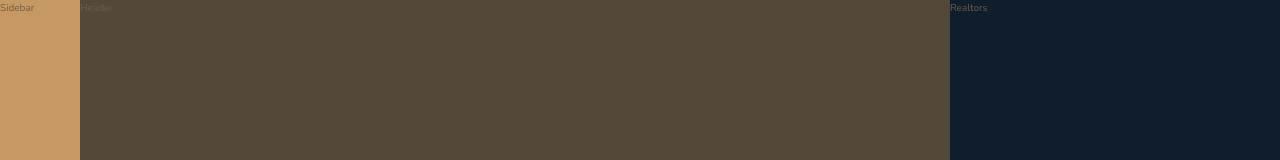
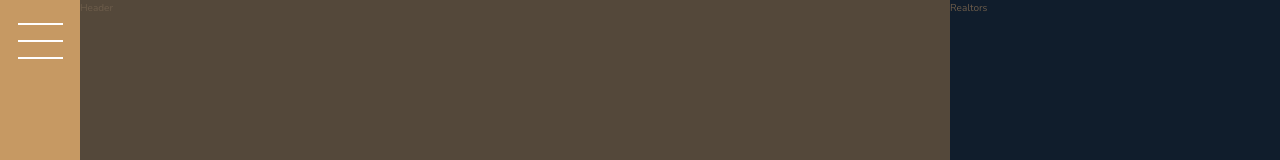
Before and after one commit to VladimirVolvakov/real-estate-agency-landing, a website: page index.html in a window 1280 px wide. Shown: the top 160 px of the page. Drawn offline with nearby package versions, Linux system fonts and the light colour scheme.

Commit message:
feat: add markup & styles for .sidebar

```diff
--- a/index.html
+++ b/index.html
@@ -13,7 +13,9 @@
     <title>Real estate agency Nexter &mdash; your home, your freedom</title>
   </head>
   <body class="container">
-    <div class="sidebar">Sidebar</div>
+    <div class="sidebar">
+      <button class="nav-btn"></button>
+    </div>
     <header class="header">Header</header>
     <div class="realtors">Realtors</div>
     <section class="features">
--- a/sass/layout/_sidebar.scss
+++ b/sass/layout/_sidebar.scss
@@ -2,4 +2,33 @@
   background-color: $color-primary;
   grid-column: sidebar-start / sidebar-end;
   grid-row: 1 / -1;
+  display: flex;
+  justify-content: center;
 }
+
+.nav-btn {
+  height: 0.2rem;
+  width: 4.5rem;
+  margin-top: 4rem;
+  background-color: $color-white;
+  border-radius: 0;
+  border: none;
+  cursor: pointer;
+
+  &::before,
+  &::after {
+    display: block;
+    content: "";
+    height: 0.2rem;
+    width: 4.5rem;
+    background-color: $color-white;
+  }
+
+  &::before {
+    transform: translateY(-1.7rem);
+  }
+
+  &::after {
+    transform: translateY(1.5rem);
+  }
+}
```
Also changed, not shown: css/style.css.
